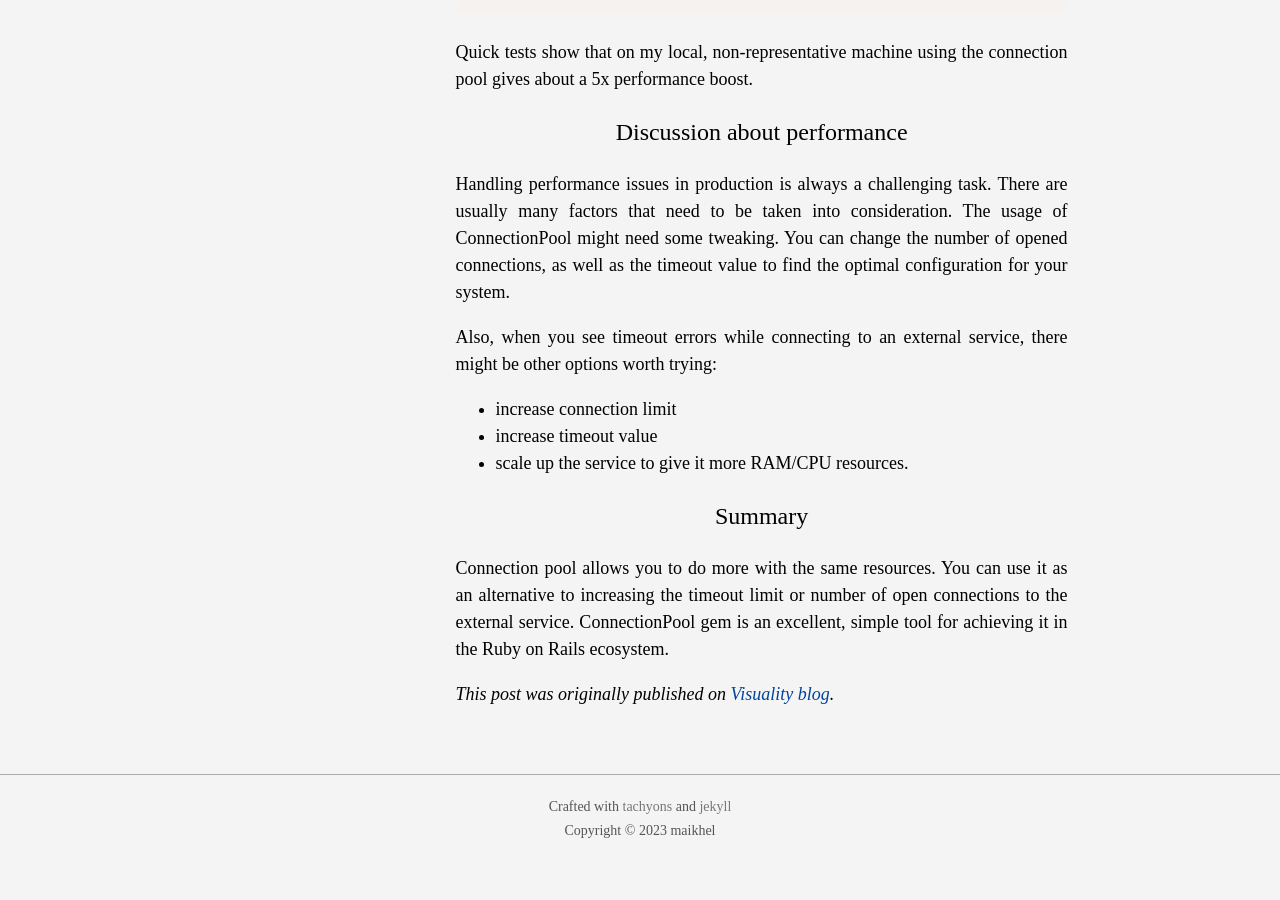
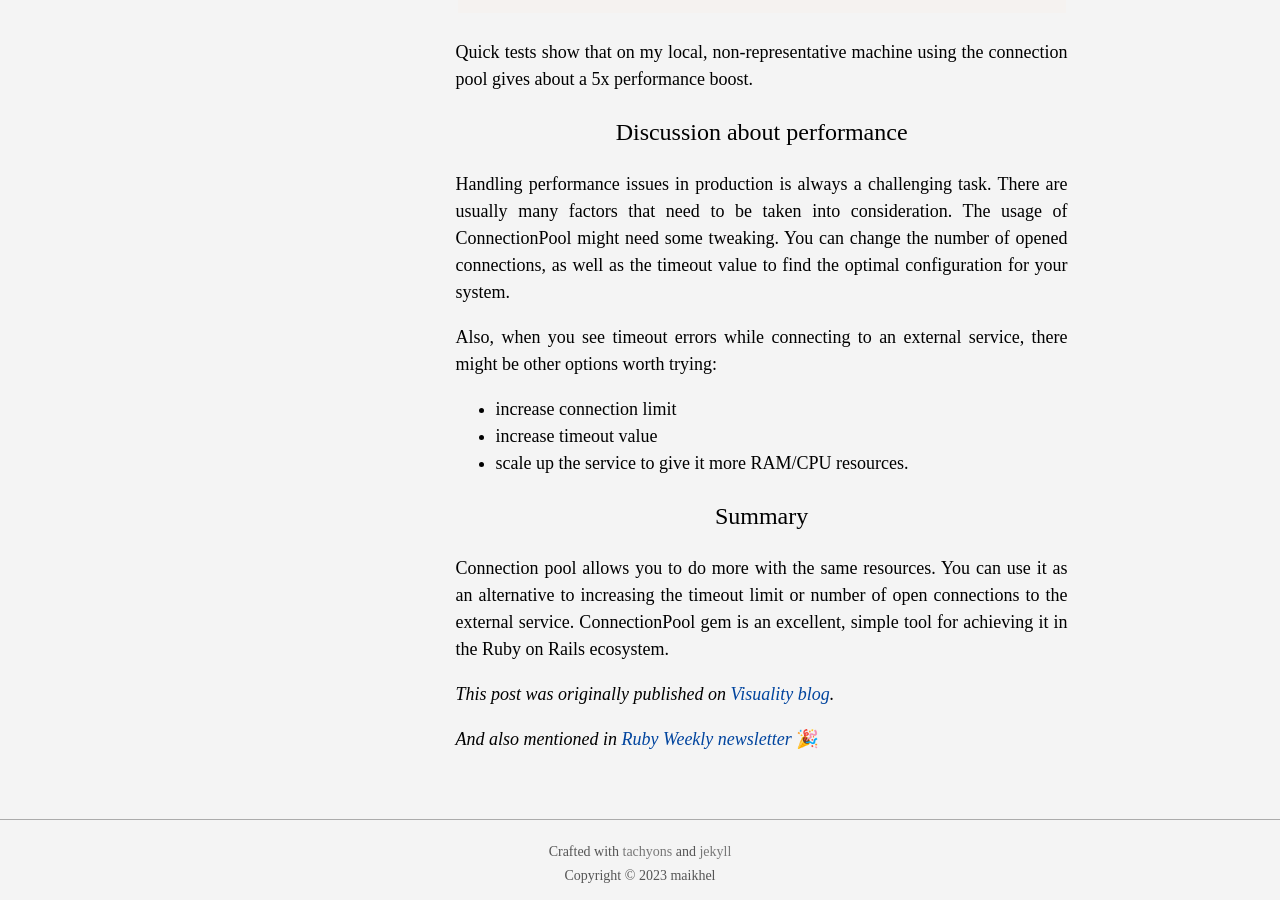
Before and after one commit to maikhel/maikhel.github.io, a Jekyll site: the page built from _posts/2023-09-01-connection-pool-intro.md, in a window 1280 px wide and 900 px high, scrolled down 3499 px. Built offline with Jekyll 4.4.1, drawn with Linux system fonts in a browser that asks for light colours; before the commit the page ends 4354 px from its top, so only the background shows below that.

Commit message:
Add info about ruby weekly

```diff
--- a/_posts/2023-09-01-connection-pool-intro.md
+++ b/_posts/2023-09-01-connection-pool-intro.md
@@ -132,3 +132,5 @@ Connection pool allows you to do more with the same resources. You can use it as
 
 
 *This post was originally published on [Visuality blog](https://www.visuality.pl/posts/easy-introduction-to-connection-pool-in-ruby).*
+
+*And also mentioned in [Ruby Weekly newsletter](https://rubyweekly.com/issues/672)* 🎉
```
